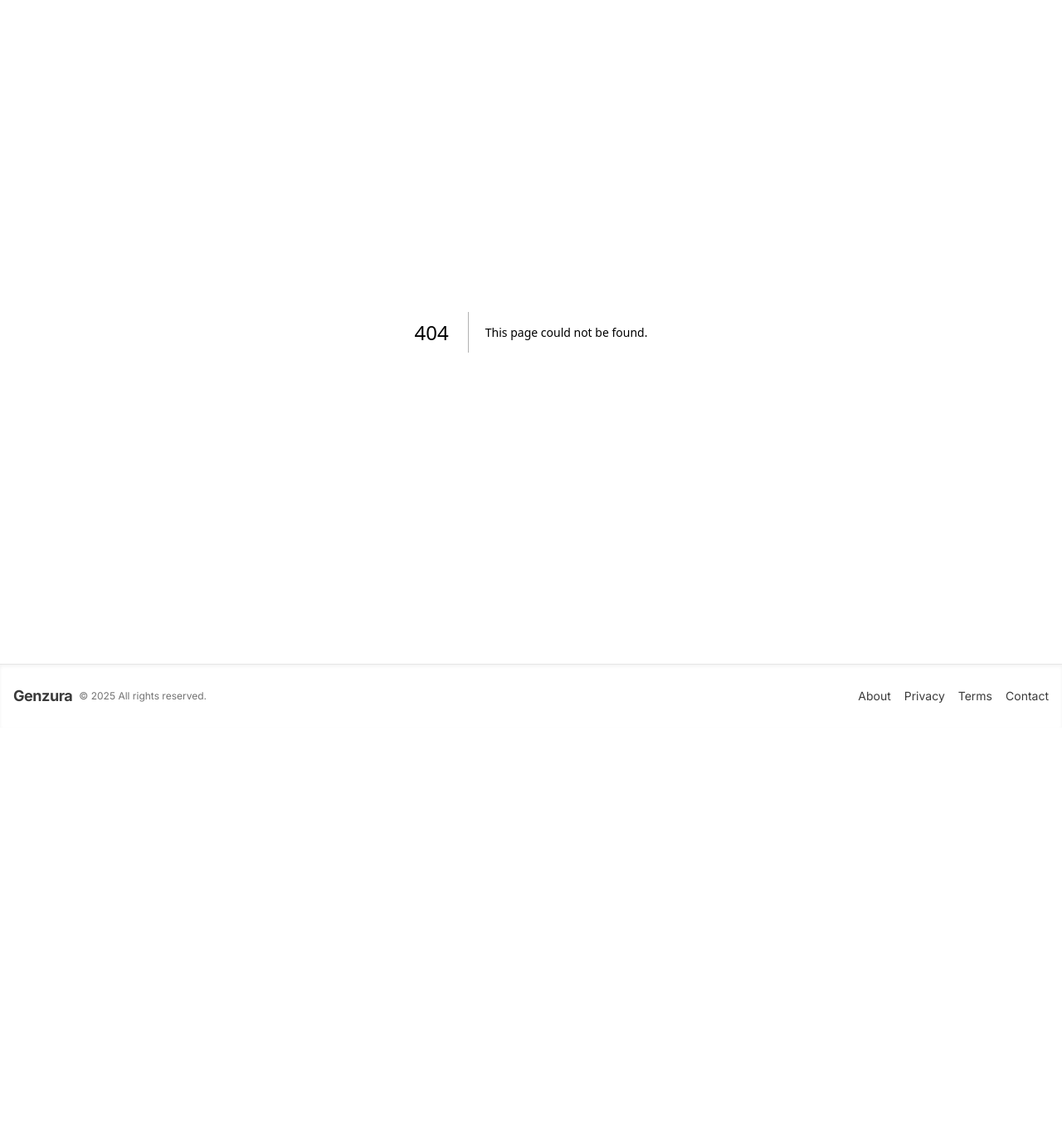
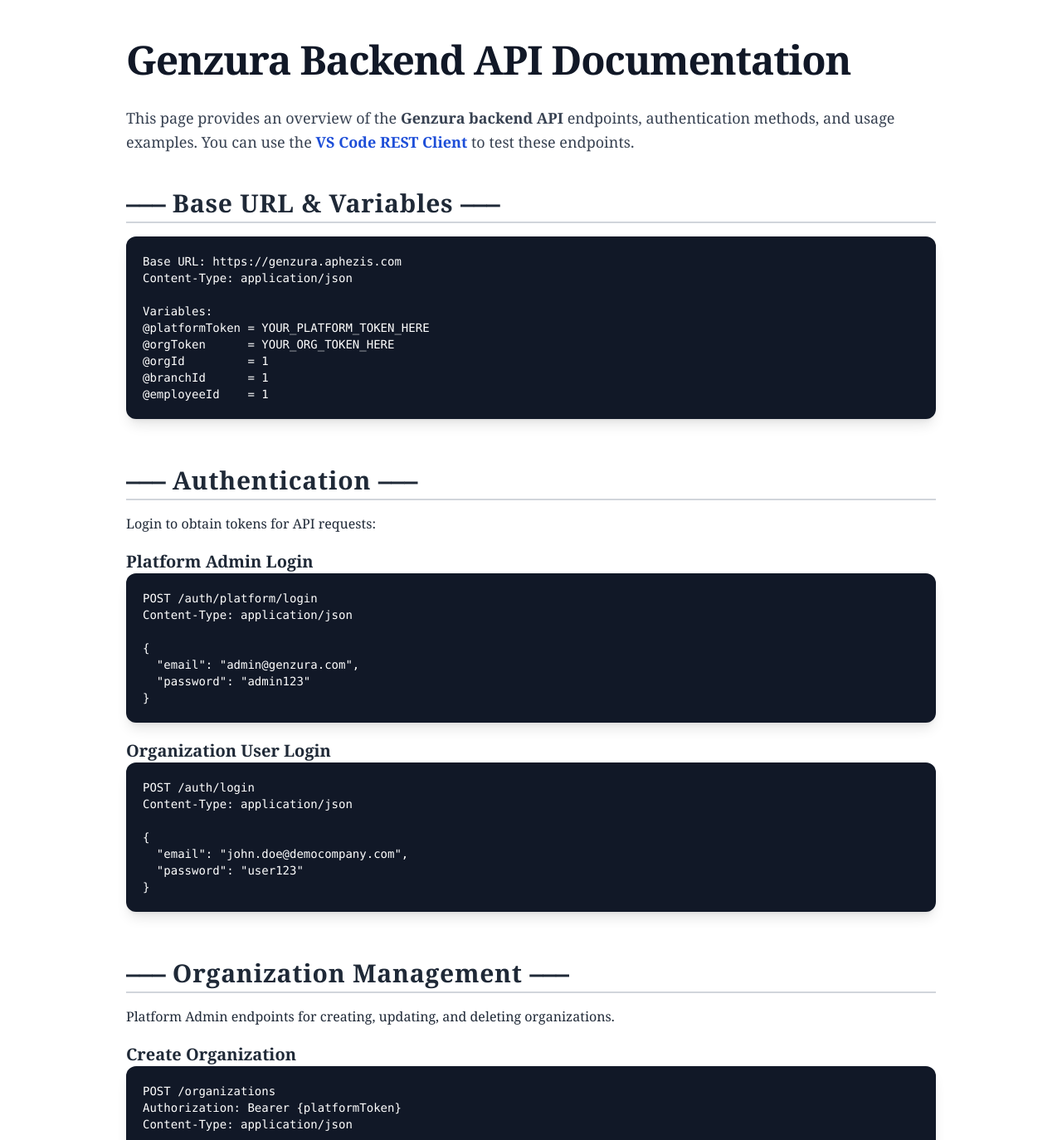
Before and after one commit to asimwe1/genzura, a Next.js app: page /docs in a window 1280 px wide. Before the commit this address had no page. Shown: the top 1374 px of the page at 83% size. Before the commit the page ends 877 px from the top, so only its background shows below. Built offline with nearby package versions, Linux system fonts and the light colour scheme.

Commit message:
error fix

```diff
--- /dev/null
+++ b/app/docs/page.tsx
@@ -0,0 +1,168 @@
+import React from "react";
+
+export default function BackendDocs() {
+  return (
+    <div className="max-w-5xl mx-auto px-6 py-12 font-serif text-gray-800">
+      <h1 className="text-5xl font-extrabold mb-8 tracking-tight text-gray-900">
+        Genzura Backend API Documentation
+      </h1>
+      <p className="text-lg text-gray-700 leading-relaxed mb-10">
+        This page provides an overview of the <strong>Genzura backend API</strong> endpoints,
+        authentication methods, and usage examples.
+        You can use the{" "}
+        <a
+          href="https://marketplace.visualstudio.com/items?itemName=humao.rest-client"
+          className="text-blue-700 font-semibold hover:underline"
+        >
+          VS Code REST Client
+        </a>{" "}
+        to test these endpoints.
+      </p>
+
+      {/* Base URL & Auth */}
+      <section className="mb-14">
+        <h2 className="text-3xl font-bold mb-4 border-b-2 border-gray-300 pb-1 tracking-wide">
+          ⎯⎯⎯ Base URL & Variables ⎯⎯⎯
+        </h2>
+        <pre className="bg-gray-900 text-white p-5 rounded-xl overflow-auto text-sm shadow-lg">
+{`Base URL: https://genzura.aphezis.com
+Content-Type: application/json
+
+Variables:
+@platformToken = YOUR_PLATFORM_TOKEN_HERE
+@orgToken      = YOUR_ORG_TOKEN_HERE
+@orgId         = 1
+@branchId      = 1
+@employeeId    = 1`}
+        </pre>
+      </section>
+
+      {/* Authentication */}
+      <section className="mb-14">
+        <h2 className="text-3xl font-bold mb-4 border-b-2 border-gray-300 pb-1 tracking-wide">
+          ⎯⎯⎯ Authentication ⎯⎯⎯
+        </h2>
+        <p className="mb-3">Login to obtain tokens for API requests:</p>
+        <h3 className="text-xl font-bold mt-5">Platform Admin Login</h3>
+        <pre className="bg-gray-900 text-white p-5 rounded-xl overflow-auto text-sm shadow-lg">
+{`POST /auth/platform/login
+Content-Type: application/json
+
+{
+  "email": "admin@genzura.com",
+  "password": "admin123"
+}`}
+        </pre>
+
+        <h3 className="text-xl font-bold mt-5">Organization User Login</h3>
+        <pre className="bg-gray-900 text-white p-5 rounded-xl overflow-auto text-sm shadow-lg">
+{`POST /auth/login
+Content-Type: application/json
+
+{
+  "email": "john.doe@democompany.com",
+  "password": "user123"
+}`}
+        </pre>
+      </section>
+
+      {/* Organization Management */}
+      <section className="mb-14">
+        <h2 className="text-3xl font-bold mb-4 border-b-2 border-gray-300 pb-1 tracking-wide">
+          ⎯⎯⎯ Organization Management ⎯⎯⎯
+        </h2>
+        <p>Platform Admin endpoints for creating, updating, and deleting organizations.</p>
+
+        <h3 className="text-xl font-bold mt-5">Create Organization</h3>
+        <pre className="bg-gray-900 text-white p-5 rounded-xl overflow-auto text-sm shadow-lg">
+{`POST /organizations
+Authorization: Bearer {platformToken}
+Content-Type: application/json
+
+{
+  "name": "New Test Company",
+  "tier": "Pro",
+  "subscription_start": "2025-01-01",
+  "subscription_end": "2025-12-31"
+}`}
+        </pre>
+
+        <h3 className="text-xl font-bold mt-5">List All Organizations</h3>
+        <pre className="bg-gray-900 text-white p-5 rounded-xl overflow-auto text-sm shadow-lg">
+{`GET /organizations
+Authorization: Bearer {platformToken}`}
+        </pre>
+      </section>
+
+      {/* Branch Management */}
+      <section className="mb-14">
+        <h2 className="text-3xl font-bold mb-4 border-b-2 border-gray-300 pb-1 tracking-wide">
+          ⎯⎯⎯ Branches Management ⎯⎯⎯
+        </h2>
+        <p>Organization-level endpoints for managing branches.</p>
+
+        <h3 className="text-xl font-bold mt-5">Create Branch</h3>
+        <pre className="bg-gray-900 text-white p-5 rounded-xl overflow-auto text-sm shadow-lg">
+{`POST /branches
+Authorization: Bearer {orgToken}
+Content-Type: application/json
+
+{
+  "name": "Technology Hub",
+  "location": "Silicon Valley",
+  "phone": "+1-555-0102",
+  "email": "tech@democompany.com"
+}`}
+        </pre>
+
+        <h3 className="text-xl font-bold mt-5">List Branches</h3>
+        <pre className="bg-gray-900 text-white p-5 rounded-xl overflow-auto text-sm shadow-lg">
+{`GET /branches
+Authorization: Bearer {orgToken}`}
+        </pre>
+      </section>
+
+      {/* Employees */}
+      <section className="mb-14">
+        <h2 className="text-3xl font-bold mb-4 border-b-2 border-gray-300 pb-1 tracking-wide">
+          ⎯⎯⎯ Employees Management ⎯⎯⎯
+        </h2>
+        <p>Manage employees within branches of an organization.</p>
+
+        <h3 className="text-xl font-bold mt-5">Create Employee</h3>
+        <pre className="bg-gray-900 text-white p-5 rounded-xl overflow-auto text-sm shadow-lg">
+{`POST /employees
+Authorization: Bearer {orgToken}
+Content-Type: application/json
+
+{
+  "first_name": "Alice",
+  "last_name": "Johnson",
+  "email": "alice.johnson@democompany.com",
+  "phone": "+1-555-0123",
+  "job_title": "Software Developer",
+  "basic_salary": "75000.00",
+  "hire_date": "2025-01-15"
+}`}
+        </pre>
+      </section>
+
+      {/* Testing & Errors */}
+      <section className="mb-14">
+        <h2 className="text-3xl font-bold mb-4 border-b-2 border-gray-300 pb-1 tracking-wide">
+          ⎯⎯⎯ Testing & Error Cases ⎯⎯⎯
+        </h2>
+        <h3 className="text-xl font-bold mt-5">Invalid Login</h3>
+        <pre className="bg-gray-900 text-white p-5 rounded-xl overflow-auto text-sm shadow-lg">
+{`POST /auth/platform/login
+Content-Type: application/json
+
+{
+  "email": "invalid@email.com",
+  "password": "wrongpassword"
+}`}
+        </pre>
+      </section>
+    </div>
+  );
+}
--- a/components/AuthGuard.tsx
+++ b/components/AuthGuard.tsx
@@ -7,6 +7,11 @@ import { ServiceSidebar } from "@/components/service-sidebar";
 import { SidebarProvider, SidebarInset } from "@/components/ui/sidebar";
 import { ResponsiveNav } from "@/components/responsive-nav";
 import { Package, Wrench, Home, Building2, FileText, Truck, Users, Wallet, MoreHorizontal, Settings, Bot } from "lucide-react";
+
+
+const isBusinessType = (userType: string) => {
+  return userType === 'business' || userType === 'enterprise' || userType === 'company';
+};
 
 // Menu items for each portal
 const productMenuItems = [
```
Also changed, not shown: 1 other file (tests, documents, lock files or other folders).
